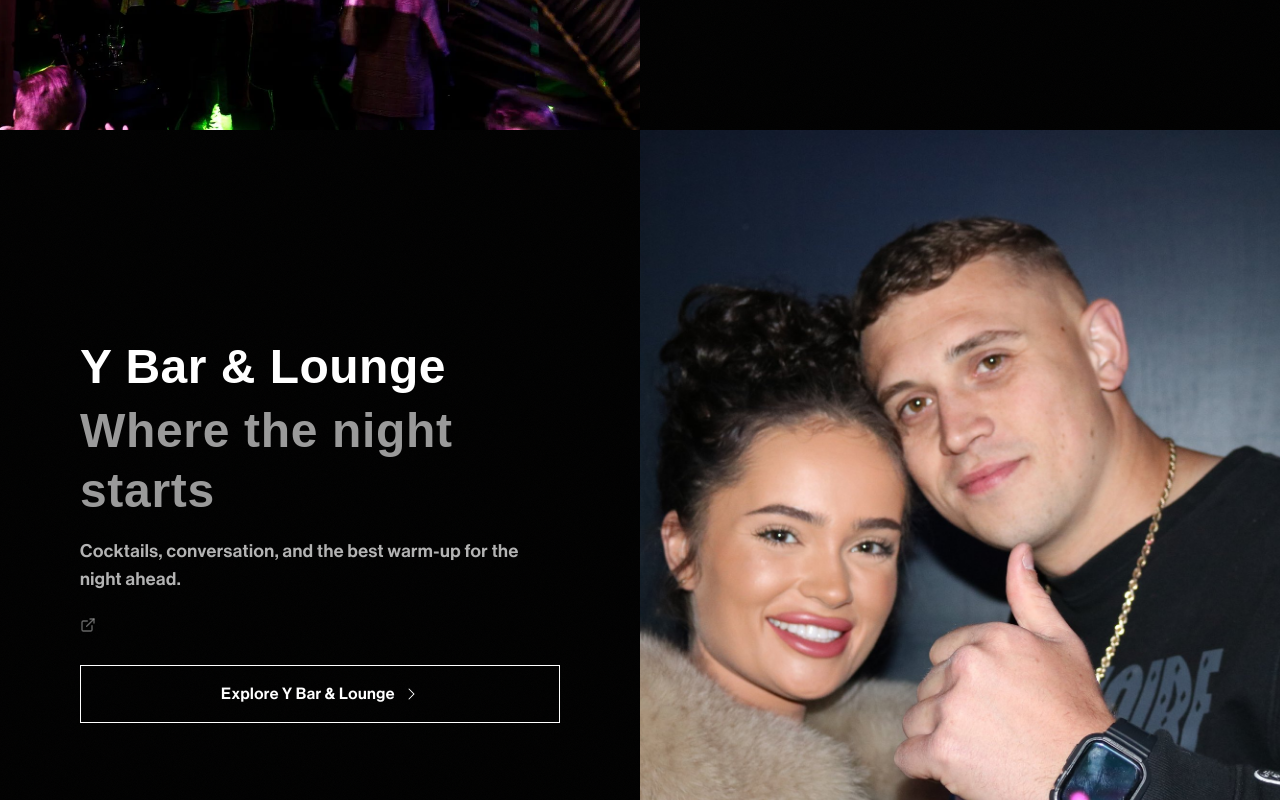
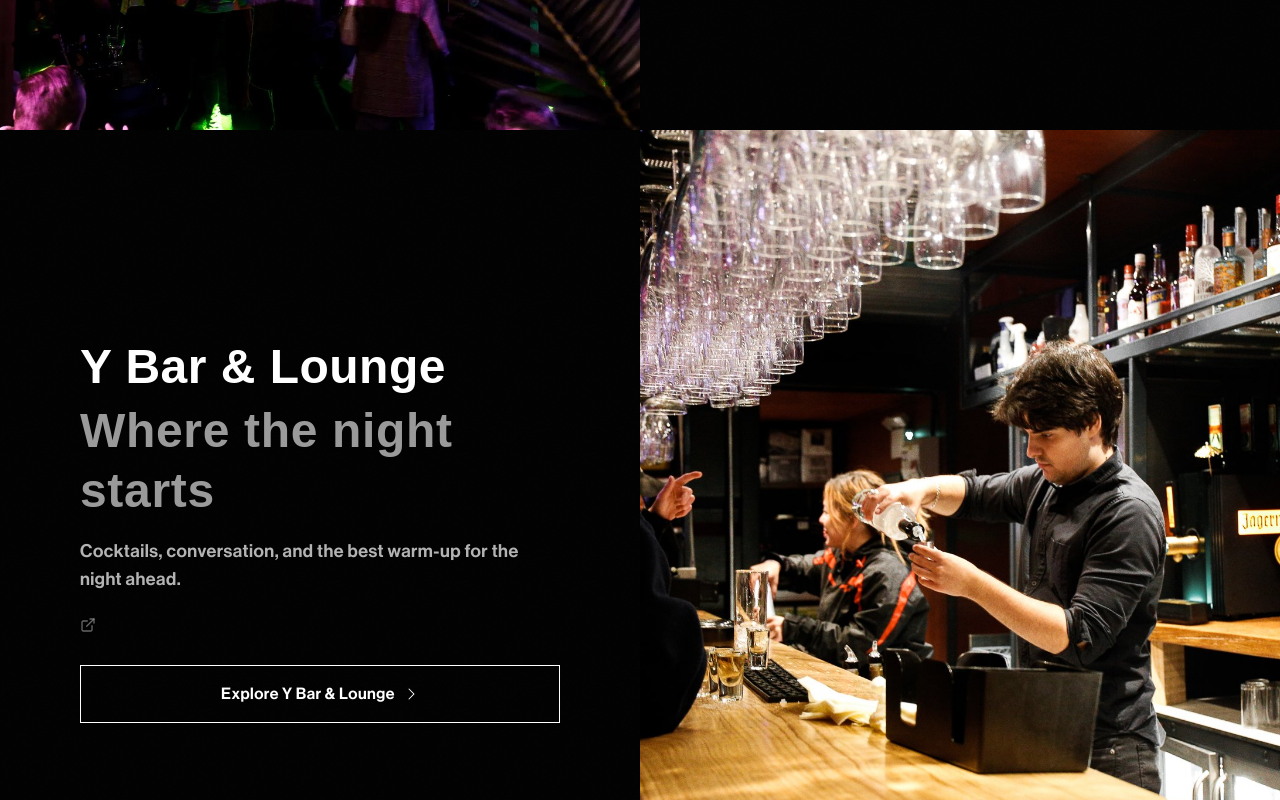
Before and after one commit to finlaycarver/y-club-website, a Next.js app: page / in a window 1280 px wide. Shown: the part 5900-6700 px from the top of the page. Built offline with nearby package versions, Linux system fonts and the light colour scheme; a web font is replaced by a local one.

Commit message:
fix: swap Y Bar & Lounge image to bar scene (nadine-195)

```diff
--- a/src/components/LargeSignpostsSection.tsx
+++ b/src/components/LargeSignpostsSection.tsx
@@ -51,7 +51,7 @@ const panels: VenuePanel[] = [
     directionsUrl: "/",
     cta: "Explore Y Bar & Lounge",
     href: "#y-bar-lounge",
-    imageUrl: "/images/img-1901.jpg",
+    imageUrl: "/images/nadine-195.jpg",
     imageAlt: "Y Bar & Lounge",
     textLeft: true,
     light: false,
```
